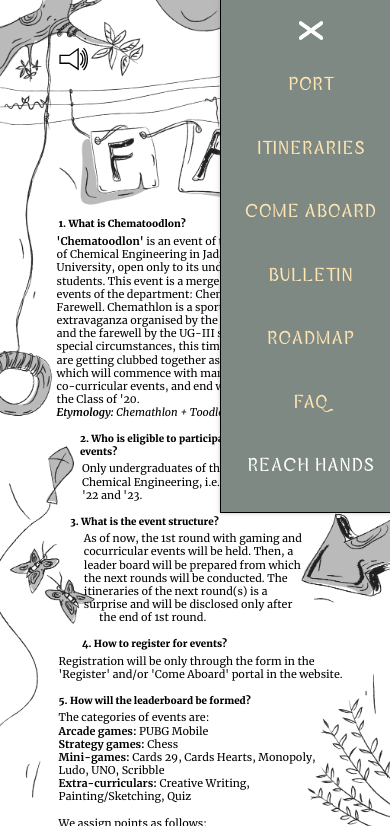
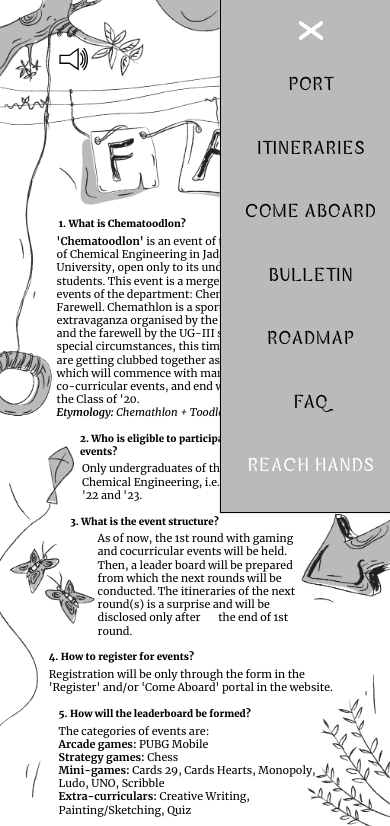
Before and after one commit to chematoodlon/faqs, a plain HTML site: page index.html in a window 390 px wide. Both pictures are taken after a click on the element 347 px from the left and 28 px from the top of the page. Shown: the top 826 px of the page. Drawn offline with Linux system fonts and the light colour scheme.

Commit message:
Update faqs.css

```diff
--- a/faqs.css
+++ b/faqs.css
@@ -259,11 +259,11 @@ top:0vw;
 			padding-right:8vw;
 			margin-top:-3vw;
 			margin-right:-20vw;
-			background-color:#7E8983;
+			background-color:#bababa;
 			width:40vw;
 			height:135vw;
 			justify-content: space-evenly;
-			box-shadow: 0 0 1vw 0vw rgba(126,137,131,0.5);
+			box-shadow: 0 0 1vw 0vw rgba(186,187,186,0.5);
 			border:solid 0.25vw #000;
 			font-size:3.556vw;
 			}
@@ -281,7 +281,7 @@ top:0vw;
 					font-family:'Mandala';
 					font-size:5vw;
 					letter-spacing:0.3vw;
-					color:rgb(255,229,178);
+					color:#000;
 					padding-top:1.5vw;
 					padding-bottom:1.5vw;
 					}
@@ -346,20 +346,21 @@ z-index:1;
 		width:67vw;
 		}
 		#q3Answer{
-		margin-left:0vw;
-		width:57vw;
+		margin-left:3vw;
+		width:53vw;
 		}
 	#question4{
 	}
 		#q4Question{
-		margin-left:12vw;
+		margin-left:0vw;
+		width:75vw;
 		}
 		#q4Answer{
-		margin-left:5vw;
+		margin-left:0vw;
 		width:75vw;
 		}
 
-	#q6Answer, #q7Question, #q7Answer, #q8Question, #q8Answer{width:85vw;}
+	#q6Question, #q6Answer, #q7Question, #q7Answer, #q8Question, #q8Answer{width:85vw;}
 
 	#footer{
 		display:block;
```
